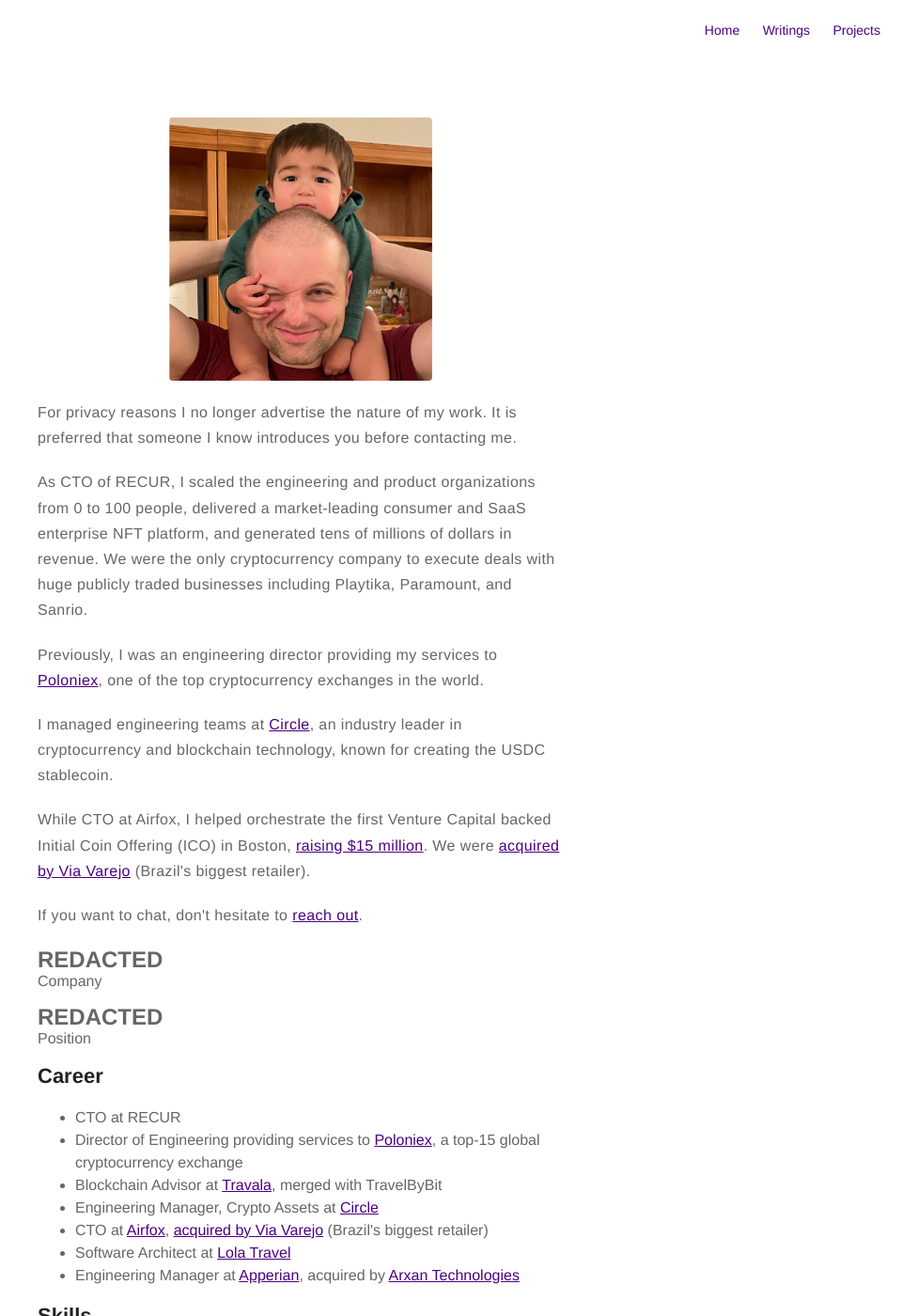
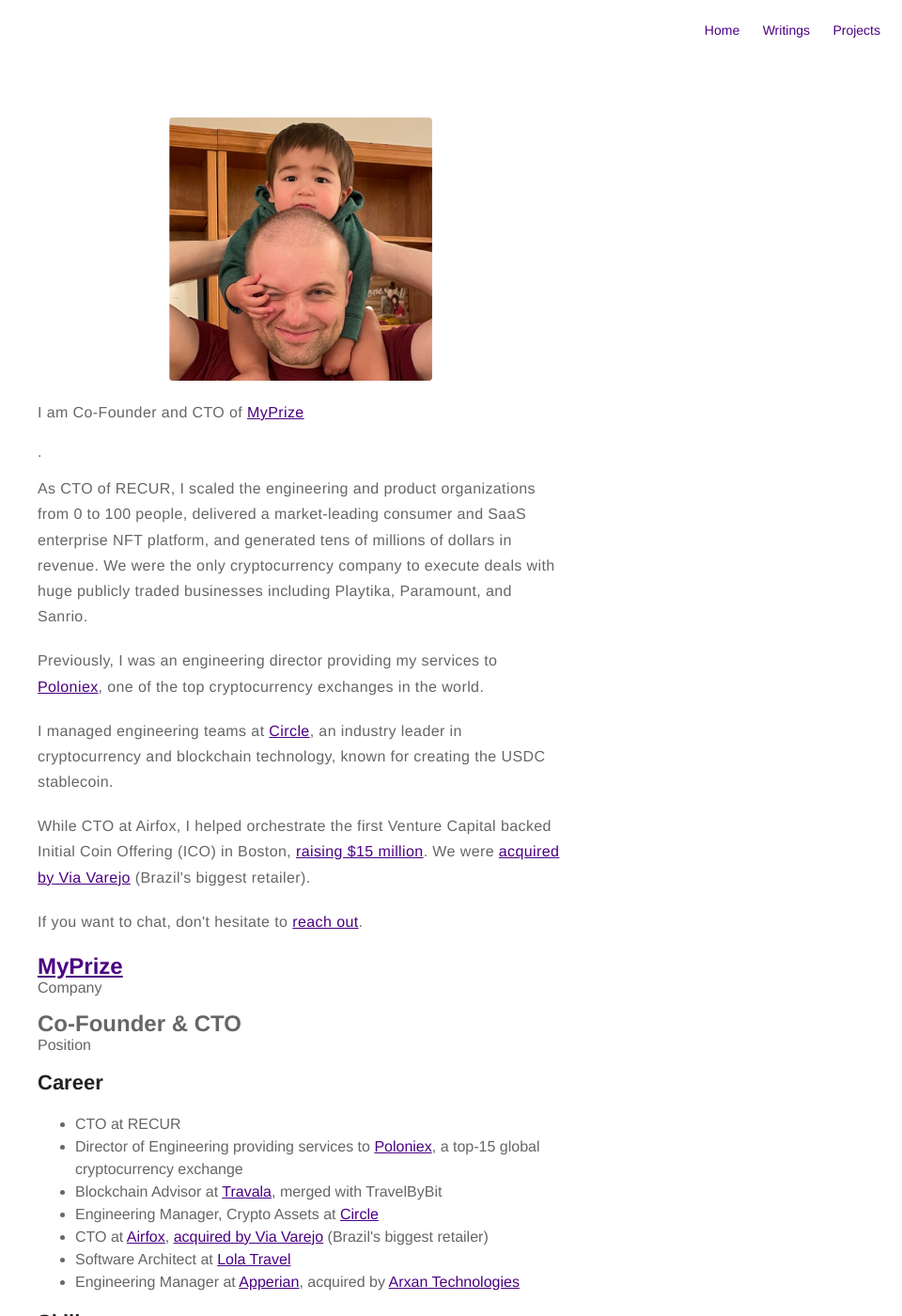
Before and after one commit to seibelj/seibelj.github.io, a Jekyll site: the page built from about.html, in a window 1280 px wide and 1400 px high. Shown: the whole window at 94% size, without its empty margins (320-1280 px from the left). Built offline with Jekyll 4.4.1, drawn with Linux system fonts in a browser that asks for light colours.

Commit message:
Update resume

```diff
--- a/about.html
+++ b/about.html
@@ -4,7 +4,7 @@
 ---
 <p><img src="/assets/images/jameswkid.jpeg" alt="Profile Image" /></p>
 
-<p>For privacy reasons I no longer advertise the nature of my work. It is preferred that someone I know introduces you before contacting me.</p>
+<p>I am Co-Founder and CTO of <a href="https://myprize.com/" target="_blank">MyPrize</a></p>.
 
 <p>As CTO of RECUR, I scaled the engineering and product organizations from 0 to 100 people, delivered a market-leading consumer and SaaS enterprise NFT platform, and generated tens of millions of dollars in revenue. We were the only cryptocurrency company to execute deals with huge publicly traded businesses including Playtika, Paramount, and Sanrio.</p>
 
@@ -18,11 +18,11 @@
 <p>If you want to chat, don't hesitate to <a href="mailto:seibeljames@gmail.com">reach out</a>.</p>
 
 <div class="resume-section">
-	<div><span class="emph">REDACTED</span></div>
+	<div><span class="emph"><a href="https://myprize.com/" target="_blank">MyPrize</a></span></div>
 	<div><span>Company</span></div>
 </div>
 
-<div><span class="emph">REDACTED</span></div>
+<div><span class="emph">Co-Founder &amp; CTO</span></div>
 <div><span>Position</span></div>
 
 <h2>Career</h2>
```
